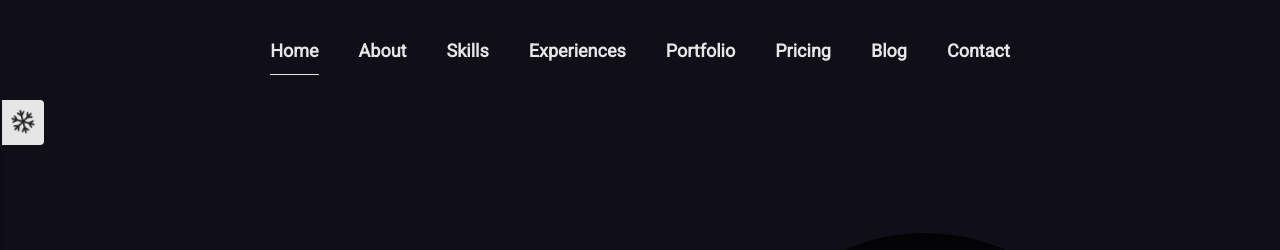
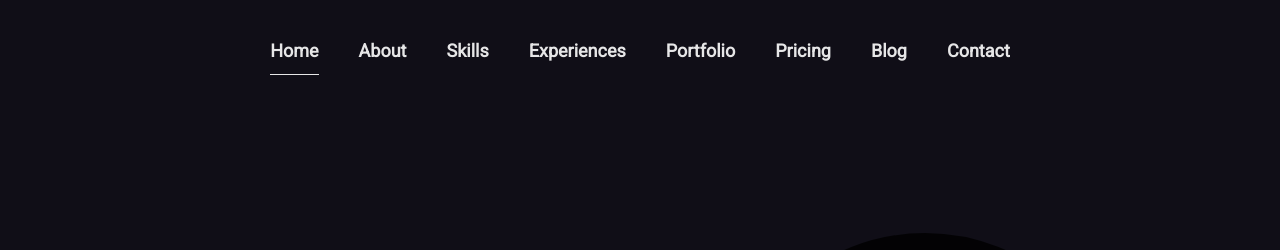
Before and after one commit to xamwell91/samuel_portfolio, a plain HTML site: page index.html in a window 1280 px wide. Shown: the top 250 px of the page. Drawn offline with Linux system fonts and the light colour scheme; some packages are replaced by stand-ins of ours; animation ran at ten frames a second.

Commit message:
remove demo

```diff
--- a/index.html
+++ b/index.html
@@ -35,13 +35,12 @@
 
         <!-- Colors -->
         <link rel="alternate stylesheet" href="assets/css/colors/blue.css" title="blue">
-        <link rel="stylesheet" href="assets/css/colors/defauld.css" title="defauld">
+        <link rel="stylesheet" href="assets/css/colors/purple.css" title="defauld">
         <link rel="alternate stylesheet" href="assets/css/colors/green.css" title="green">
         <link rel="alternate stylesheet" href="assets/css/colors/blue-munsell.css" title="blue-munsell">
         <link rel="alternate stylesheet" href="assets/css/colors/orange.css" title="orange">
         <link rel="alternate stylesheet" href="assets/css/colors/purple.css" title="purple">
-        <link rel="alternate stylesheet" href="assets/css/colors/slate.css" title="slate">
-        <link rel="alternate stylesheet" href="assets/css/colors/yellow.css" title="yellow">
+
     </head>
     <body class="dark-vertion black-bg">
         <!-- Start Loader -->
@@ -933,7 +932,7 @@
     <link rel="stylesheet" href="demo/demo.css">
     <script type="text/javascript" src="demo/styleswitcher.js"></script>
     <script type="text/javascript" src="demo/demo.js"></script>
-        <div class="demo-style-switch" id="switch-style">
+        <!-- <div class="demo-style-switch" id="switch-style"> -->
     <a id="toggle-switcher" class="switch-button"><i class="fa fa-snowflake-o fa-spin"></i></a>
     <div class="switched-options">
     <ul>
```
